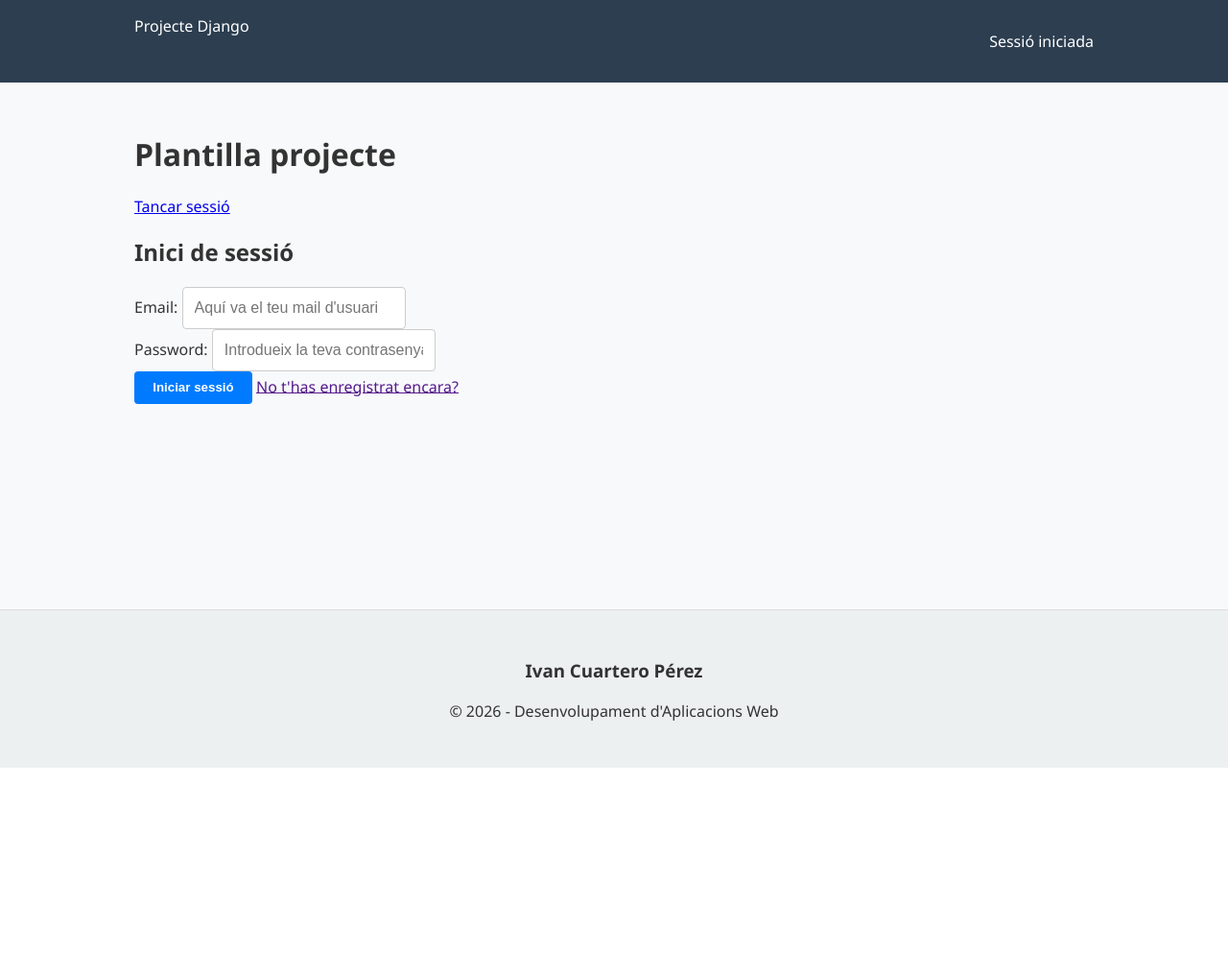
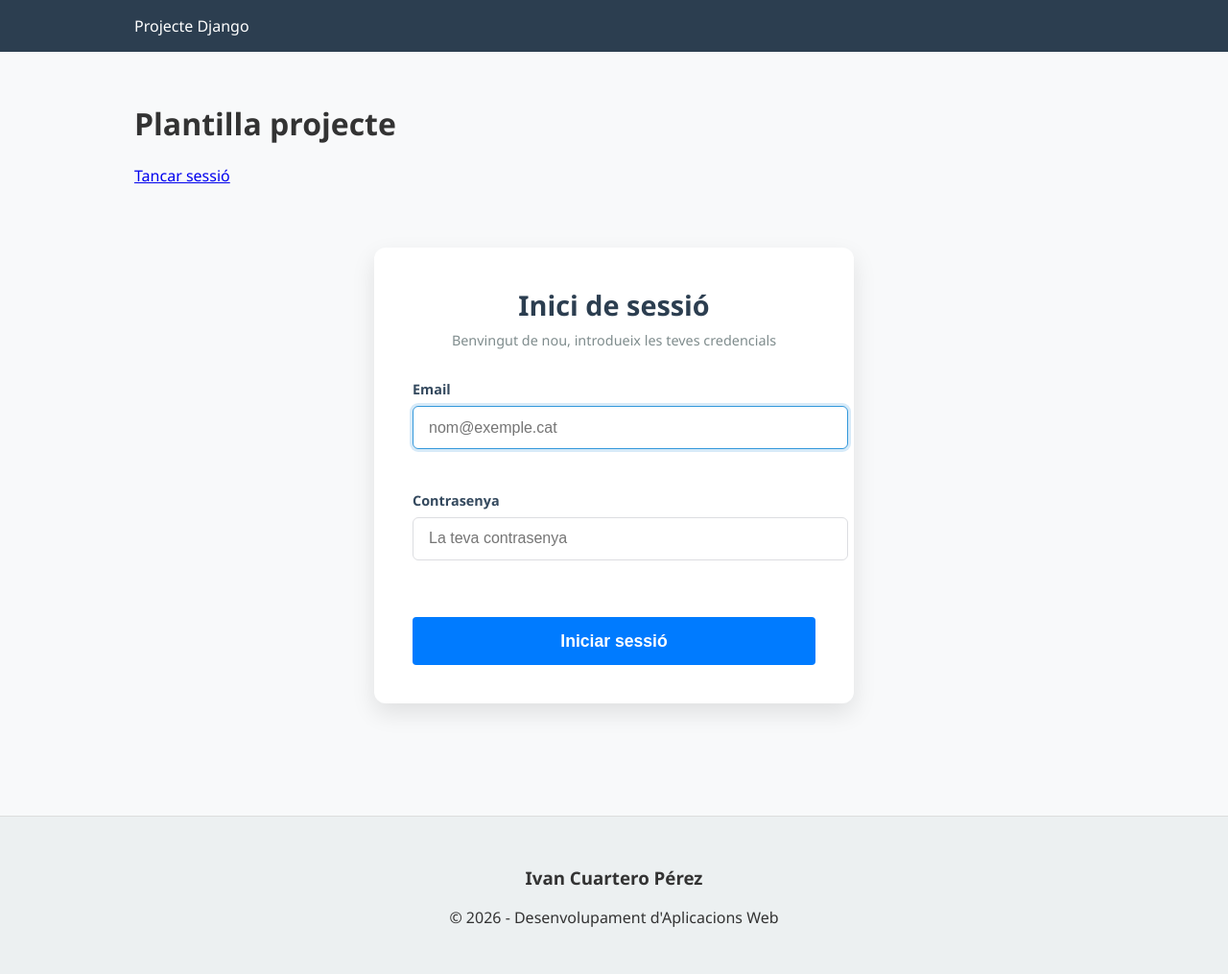
Before and after one commit to ivcp1415/autenticatee_amb_DJ_JS_CSS_CUARTERO, a Django app: page /login_app/ in a window 1280 px wide. Shown: the whole page at 96% size. Before the commit the page ends 800 px from the top, so only its background shows below. Run offline with Django 5.2, Linux system fonts and the light colour scheme.

Commit message:
visual changes

```diff
--- a/login/login_app/templates/login.html
+++ b/login/login_app/templates/login.html
@@ -1,26 +1,34 @@
 {% extends 'index.html' %}
+
 {% block content %}
-<div>
+<div class="login-page-wrapper">
+    <div class="card login-card">
+        <header class="login-header">
             <h2>Inici de sessió</h2>
+            <p class="subtitle">Benvingut de nou, introdueix les teves credencials</p>
+        </header>
 
         <form id="userLogin" action="{% url 'login' %}" method="POST" novalidate>
             {% csrf_token %}
-        <div>
-            <label for="first">Email:</label>
+
+            <div class="form-group">
+                <label for="first">Email</label>
                 <input type="email" id="first" name="email"
-                placeholder="Aquí va el teu mail d'usuari" required>
-            <span id="id_email-error" style="color: red; display: block; font-size: 0.8em;"></span>
+                    placeholder="nom@exemple.cat" required autofocus>
+                <span id="id_email-error" class="error-text"></span>
             </div>
 
-        <div>
-            <label for="password">Password:</label>
+            <div class="form-group">
+                <label for="password">Contrasenya</label>
                 <input type="password" id="password" name="password"
-                placeholder="Introdueix la teva contrasenya" required>
-            <span id="id_password-error" style="color: red; display: block; font-size: 0.8em;"></span>
+                    placeholder="La teva contrasenya" required>
+                <span id="id_password-error" class="error-text"></span>
             </div>
 
-        <button type="submit" class="btn btn-primary" style="margin-bottom 1rem"> Iniciar sessió </button>
-        <a href=""> No t'has enregistrat encara? </a>
+            <button type="submit" class="btn btn-primary btn-block">
+                Iniciar sessió
+            </button>
         </form>
     </div>
+</div>
 {% endblock %}
--- a/login/static/styles.css
+++ b/login/static/styles.css
@@ -112,3 +112,103 @@ input[type="text"], input[type="email"], input[type="password"], select {
 .skip-link:focus {
     top: 0; /* Apareix quan l'usuari prem Tab */
 }
+
+/* --- Contenidor de la pàgina de Login --- */
+.login-page-wrapper {
+    display: flex;
+    justify-content: center;
+    align-items: flex-start;
+    padding-top: 4rem;
+    min-height: 70vh;
+}
+
+.login-card {
+    width: 100%;
+    max-width: 420px;
+    padding: 2.5rem;
+    background: #ffffff;
+    border-radius: 12px;
+    box-shadow: 0 10px 25px rgba(0, 0, 0, 0.1);
+}
+
+.login-header {
+    text-align: center;
+    margin-bottom: 2rem;
+}
+
+.login-header h2 {
+    margin: 0;
+    font-size: 1.8rem;
+    color: #2c3e50;
+}
+
+.subtitle {
+    font-size: 0.9rem;
+    color: #7f8c8d;
+    margin-top: 0.5rem;
+}
+
+/* --- Grups de formulari --- */
+.form-group {
+    margin-bottom: 1.25rem;
+    display: flex;
+    flex-direction: column;
+}
+
+.form-group label {
+    font-weight: 600;
+    font-size: 0.9rem;
+    margin-bottom: 0.5rem;
+    color: #34495e;
+}
+
+/* --- Millora dels Inputs --- */
+input[type="email"],
+input[type="password"] {
+    width: 100%;
+    padding: 0.8rem 1rem;
+    border: 1px solid #dcdde1;
+    border-radius: 6px;
+    font-size: 1rem;
+    transition: border-color 0.3s, box-shadow 0.3s;
+}
+
+input:focus {
+    outline: none;
+    border-color: #3498db;
+    box-shadow: 0 0 0 3px rgba(52, 152, 219, 0.2);
+}
+
+/* --- Botó Principal --- */
+.btn-block {
+    width: 100%;
+    padding: 0.9rem;
+    font-size: 1.1rem;
+    margin-top: 1rem;
+}
+
+/* --- Footer del formulari --- */
+.form-footer {
+    margin-top: 1.5rem;
+    text-align: center;
+}
+
+.secondary-link {
+    font-size: 0.9rem;
+    color: #3498db;
+    text-decoration: none;
+    transition: color 0.2s;
+}
+
+.secondary-link:hover {
+    color: #2980b9;
+    text-decoration: underline;
+}
+
+/* --- Errors --- */
+.error-text {
+    min-height: 1.2rem;
+    font-size: 0.8rem;
+    color: #e74c3c;
+    margin-top: 0.25rem;
+}
--- a/login/templates/index.html
+++ b/login/templates/index.html
@@ -8,11 +8,10 @@
     <link rel="stylesheet" href="{% static 'styles.css' %}">
 </head>
 <body>
-    <a href="#main-content" class="skip-link">Saltar al contingut principal (tab)</a>
+    <a href="#main-content" class="skip-link">Accessibilitat: saltar al contingut principal (tab)</a>
     <nav class="navbar">
         <div class="nav-container">
             <span class="nav-logo">Projecte Django</span>
-            <p class="nav-text">Sessió iniciada</p>
         </div>
     </nav>
 
```
Lines whose indentation alone changed are shown as unchanged.
